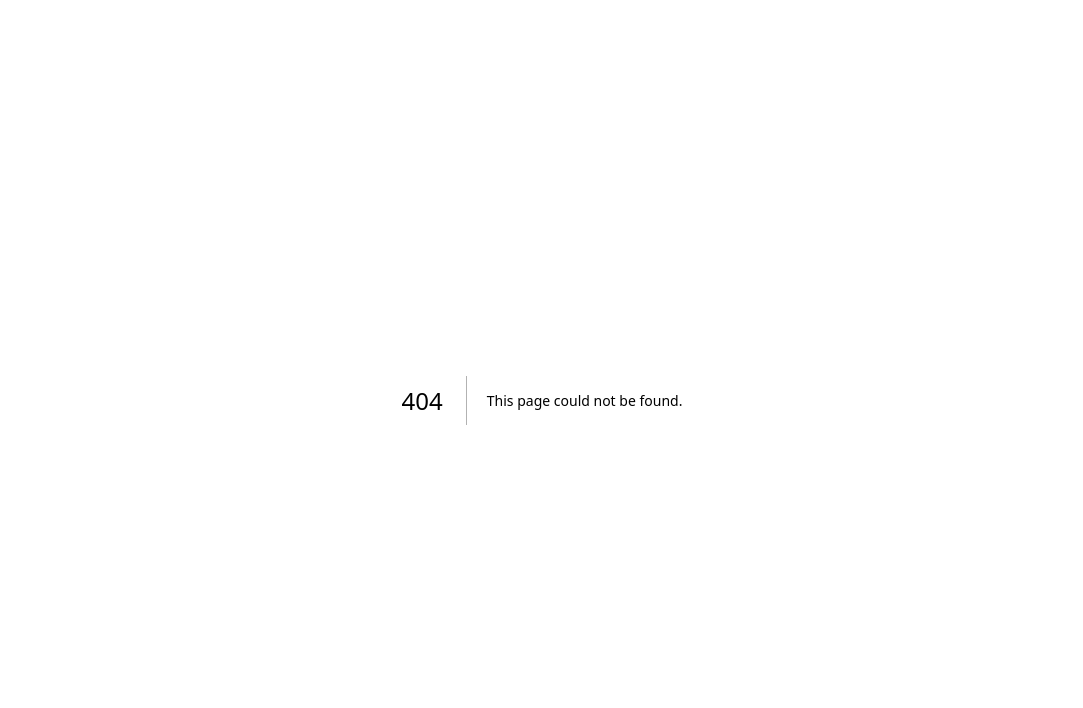
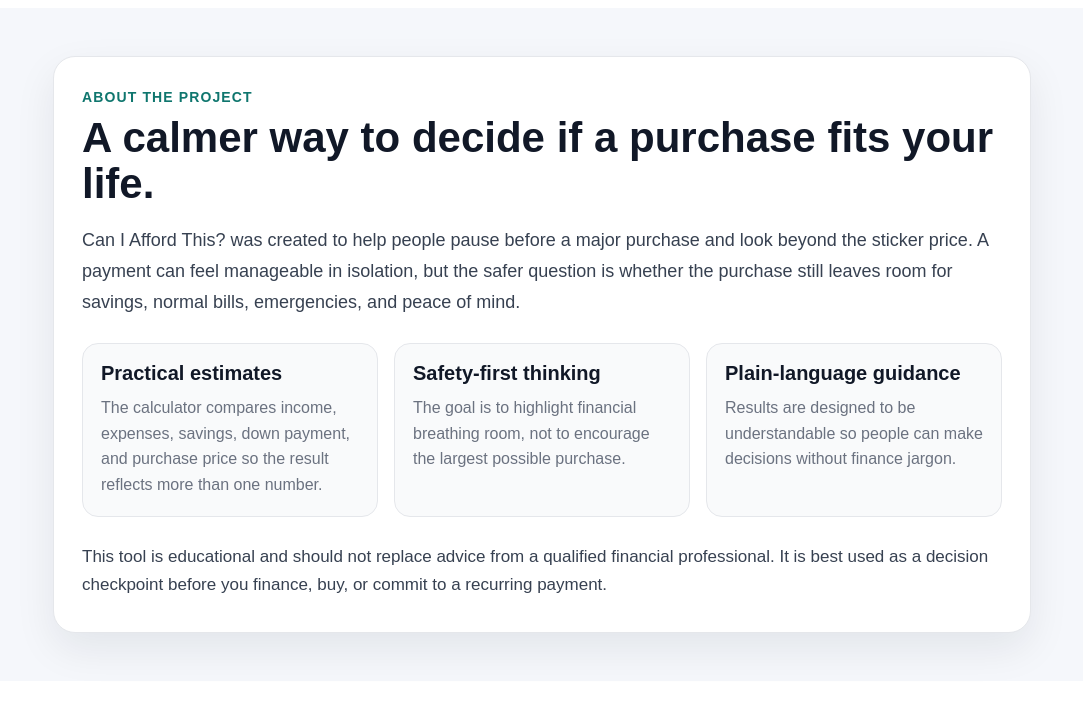
Before and after one commit to techtalk1282/can-i-afford-this, a Next.js app: page /about in a window 1280 px wide. Before the commit this address had no page. Shown: the top 708 px of the page, without its empty margins (98-1181 px from the left). Built offline with nearby package versions, Linux system fonts and the light colour scheme.

Commit message:
Add About page

```diff
--- /dev/null
+++ b/app/about/page.js
@@ -0,0 +1,138 @@
+export const metadata = {
+  title: "About",
+  description:
+    "Learn how Can I Afford This? helps people make calmer, clearer purchase decisions before committing money.",
+};
+
+export default function AboutPage() {
+  return (
+    <main
+      style={{
+        minHeight: "70vh",
+        background: "#f5f7fb",
+        padding: "48px 20px",
+        fontFamily: "Arial, sans-serif",
+      }}
+    >
+      <section
+        style={{
+          maxWidth: 920,
+          margin: "0 auto",
+          background: "#ffffff",
+          border: "1px solid #e5e7eb",
+          borderRadius: 22,
+          padding: "32px 28px",
+          boxShadow: "0 16px 40px rgba(15, 23, 42, 0.08)",
+        }}
+      >
+        <p
+          style={{
+            margin: 0,
+            color: "#0f766e",
+            fontSize: 14,
+            fontWeight: 800,
+            letterSpacing: "0.08em",
+            textTransform: "uppercase",
+          }}
+        >
+          About the project
+        </p>
+
+        <h1
+          style={{
+            margin: "10px 0 0 0",
+            color: "#111827",
+            fontSize: 42,
+            lineHeight: 1.1,
+            fontWeight: 800,
+          }}
+        >
+          A calmer way to decide if a purchase fits your life.
+        </h1>
+
+        <p
+          style={{
+            margin: "18px 0 0 0",
+            color: "#374151",
+            fontSize: 18,
+            lineHeight: 1.7,
+          }}
+        >
+          Can I Afford This? was created to help people pause before a major
+          purchase and look beyond the sticker price. A payment can feel
+          manageable in isolation, but the safer question is whether the purchase
+          still leaves room for savings, normal bills, emergencies, and peace of
+          mind.
+        </p>
+
+        <div
+          style={{
+            display: "grid",
+            gridTemplateColumns: "repeat(auto-fit, minmax(220px, 1fr))",
+            gap: 16,
+            marginTop: 26,
+          }}
+        >
+          {[
+            [
+              "Practical estimates",
+              "The calculator compares income, expenses, savings, down payment, and purchase price so the result reflects more than one number.",
+            ],
+            [
+              "Safety-first thinking",
+              "The goal is to highlight financial breathing room, not to encourage the largest possible purchase.",
+            ],
+            [
+              "Plain-language guidance",
+              "Results are designed to be understandable so people can make decisions without finance jargon.",
+            ],
+          ].map(([title, copy]) => (
+            <div
+              key={title}
+              style={{
+                background: "#f9fafb",
+                border: "1px solid #e5e7eb",
+                borderRadius: 16,
+                padding: 18,
+              }}
+            >
+              <h2
+                style={{
+                  margin: 0,
+                  color: "#111827",
+                  fontSize: 20,
+                  fontWeight: 800,
+                }}
+              >
+                {title}
+              </h2>
+              <p
+                style={{
+                  margin: "10px 0 0 0",
+                  color: "#6b7280",
+                  fontSize: 16,
+                  lineHeight: 1.6,
+                }}
+              >
+                {copy}
+              </p>
+            </div>
+          ))}
+        </div>
+
+        <p
+          style={{
+            margin: "26px 0 0 0",
+            color: "#374151",
+            fontSize: 17,
+            lineHeight: 1.7,
+          }}
+        >
+          This tool is educational and should not replace advice from a qualified
+          financial professional. It is best used as a decision checkpoint before
+          you finance, buy, or commit to a recurring payment.
+        </p>
+      </section>
+    </main>
+  );
+}
```
